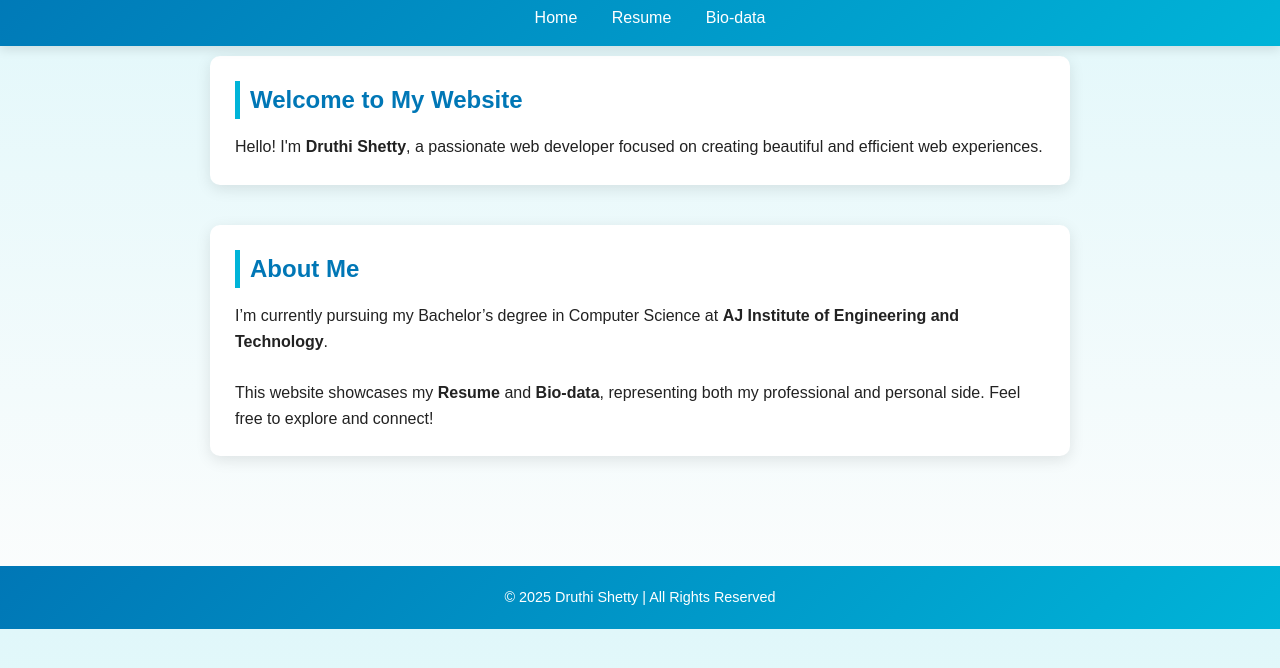
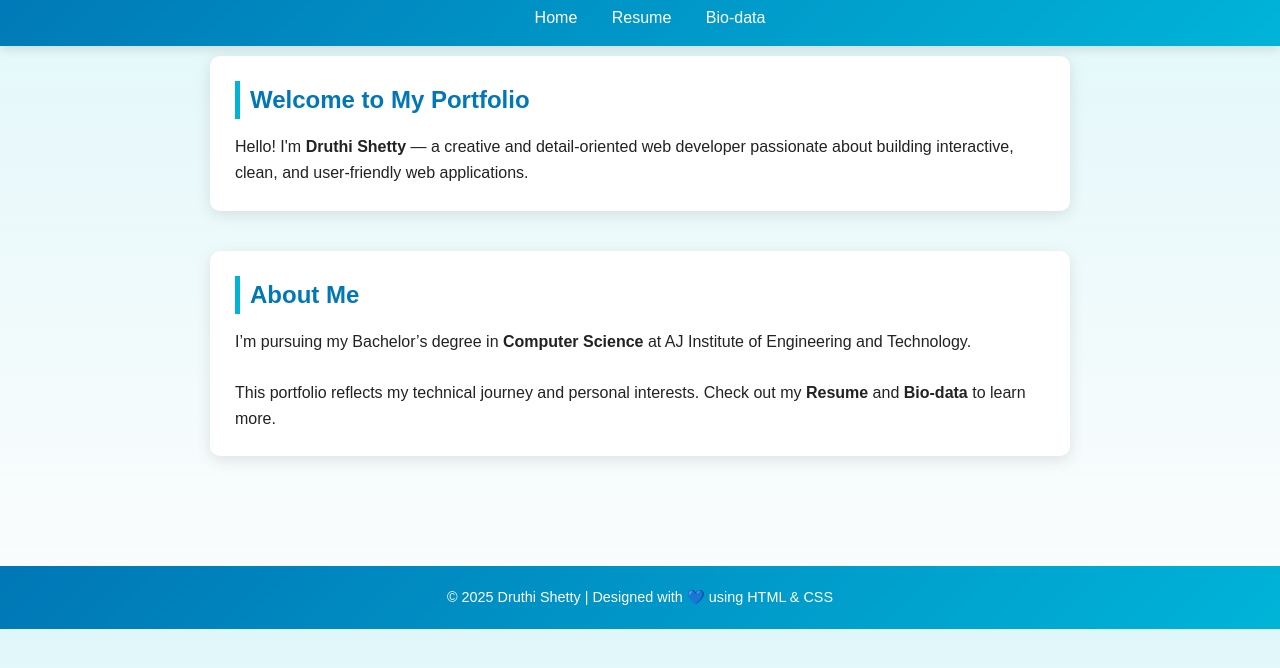
Before and after one commit to DruthiShetty09/website, a plain HTML site: page index.html in a window 1280 px wide. Shown: the part 64-732 px from the top of the page. Drawn offline with Linux system fonts and the light colour scheme.

Commit message:
Update index.html

```diff
--- a/index.html
+++ b/index.html
@@ -2,7 +2,7 @@
 <html lang="en">
 <head>
   <meta charset="UTF-8">
-  <title>Druthi Shetty – Personal Website</title>
+  <title>Druthi Shetty – Portfolio</title>
   <meta name="viewport" content="width=device-width, initial-scale=1">
   <link rel="icon" href="https://cdn-icons-png.flaticon.com/512/3135/3135715.png">
   <link rel="stylesheet" href="style.css">
@@ -21,25 +21,25 @@
 
   <main>
     <section id="welcome">
-      <h2>Welcome to My Website</h2>
+      <h2>Welcome to My Portfolio</h2>
       <p>
-        Hello! I'm <strong>Druthi Shetty</strong>, a passionate web developer focused on creating beautiful and efficient web experiences.
+        Hello! I'm <strong>Druthi Shetty</strong> — a creative and detail-oriented web developer passionate about building interactive, clean, and user-friendly web applications.
       </p>
     </section>
 
     <section id="about">
       <h2>About Me</h2>
       <p>
-        I’m currently pursuing my Bachelor’s degree in Computer Science at
-        <strong>AJ Institute of Engineering and Technology</strong>.<br><br>
-        This website showcases my <strong>Resume</strong> and <strong>Bio-data</strong>, representing both my
-        professional and personal side. Feel free to explore and connect!
+        I’m pursuing my Bachelor’s degree in <strong>Computer Science</strong> at
+        AJ Institute of Engineering and Technology.<br><br>
+        This portfolio reflects my technical journey and personal interests.
+        Check out my <strong>Resume</strong> and <strong>Bio-data</strong> to learn more.
       </p>
     </section>
   </main>
 
   <footer>
-    &copy; 2025 Druthi Shetty | All Rights Reserved
+    &copy; 2025 Druthi Shetty | Designed with 💙 using HTML & CSS
   </footer>
 </body>
 </html>
```
